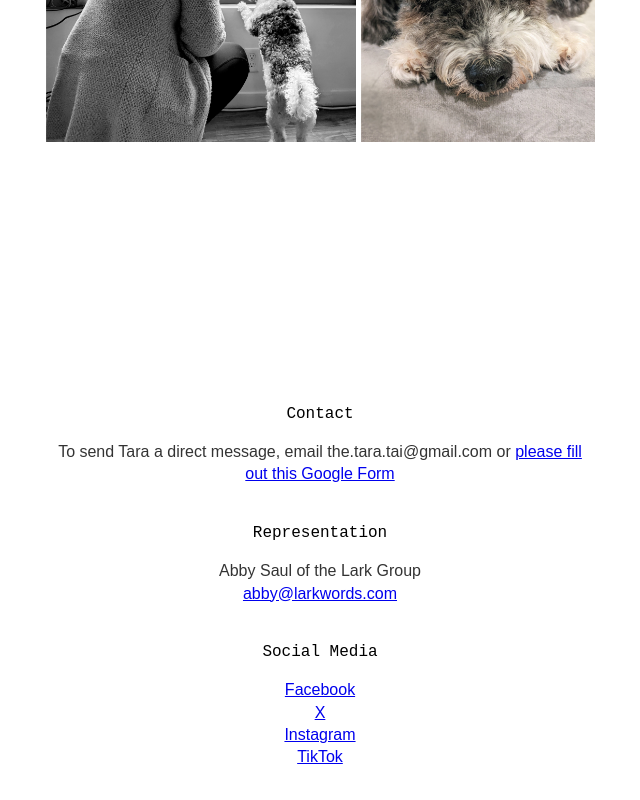
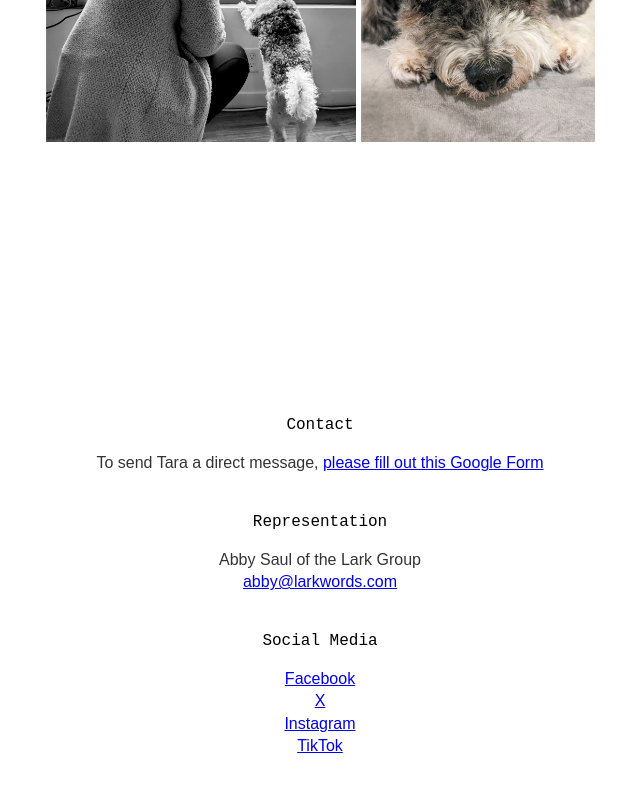
Before and after one commit to aekao/aekao.github.io, a plain HTML site: page index.html in a window 1280 px wide. Shown: the part 1953-2753 px from the top of the page, without its empty margins (570-1210 px from the left). Drawn offline with Linux system fonts and the light colour scheme; a web font is replaced by a local one.

Commit message:
Removing email from Goodreadsbarga

```diff
--- a/index.html
+++ b/index.html
@@ -109,7 +109,7 @@
     <section class="center">
       <div class="container">
         <h2 id="contact-heading">Contact</h2>
-        <p>To send Tara a direct message, email the.tara.tai@gmail.com or <a href="https://docs.google.com/forms/d/e/1FAIpQLScnlNzL4a7ByzIc1ij26Vr8yKigK7NvlVnGM-g-bAMS0jCNJQ/viewform">please fill out this Google Form</a></p>
+        <p>To send Tara a direct message, <a href="https://docs.google.com/forms/d/e/1FAIpQLScnlNzL4a7ByzIc1ij26Vr8yKigK7NvlVnGM-g-bAMS0jCNJQ/viewform">please fill out this Google Form</a></p>
       </div>
       <div class="container">
         <h3>Representation</h3>
```
